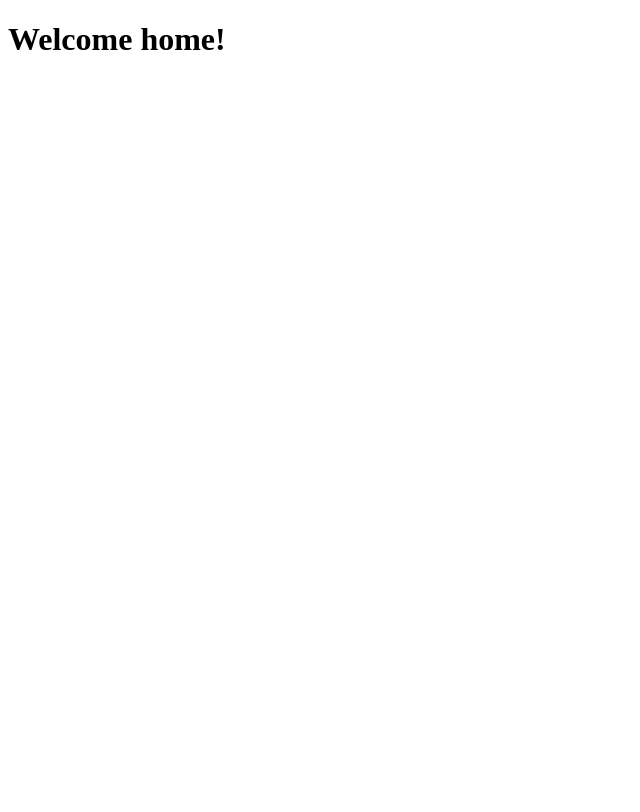
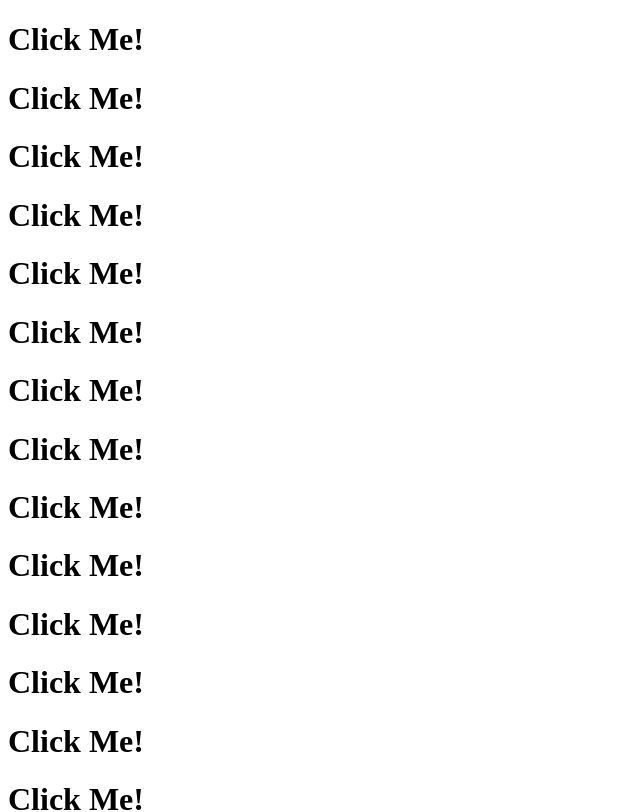
Before and after one commit to nieberdinge/retriever, a Next.js app: page / in a window 1280 px wide. Shown: the top 812 px of the page, without its empty margins (0-640 px from the left). Built offline with nearby package versions, Linux system fonts and the light colour scheme.

Commit message:
bunch of tutorial stuff

```diff
--- a/src/app/about/page.tsx
+++ b/src/app/about/page.tsx
@@ -1,3 +1,4 @@
+import React from 'react'
 export default function About() {
     return <h1> About me</h1>;
 }
--- /dev/null
+++ b/src/app/blog/page.tsx
@@ -0,0 +1,4 @@
+import React from 'react'
+export default function Blog() {
+    return <h1>my blog</h1>
+}
--- a/src/app/page.tsx
+++ b/src/app/page.tsx
@@ -1,3 +1,16 @@
 export default function Home() {
-    return <h1> Welcome home!</h1>;
+    return     (<div>
+
+    {
+        Array.from({length : 16} , (_, index)  :JSX.Element => {
+            return (
+              <div key={index}>
+               <div className="card">
+                <h1>Click Me!</h1>
+                </div>
+              </div>
+            )
+        })
+      }
+    </div>);
 }
--- a/src/app/profile/page.tsx
+++ b/src/app/profile/page.tsx
@@ -1,3 +1,4 @@
+import React from 'react'
 export default function About() {
     return <h1> My profile</h1>;
 }
```
